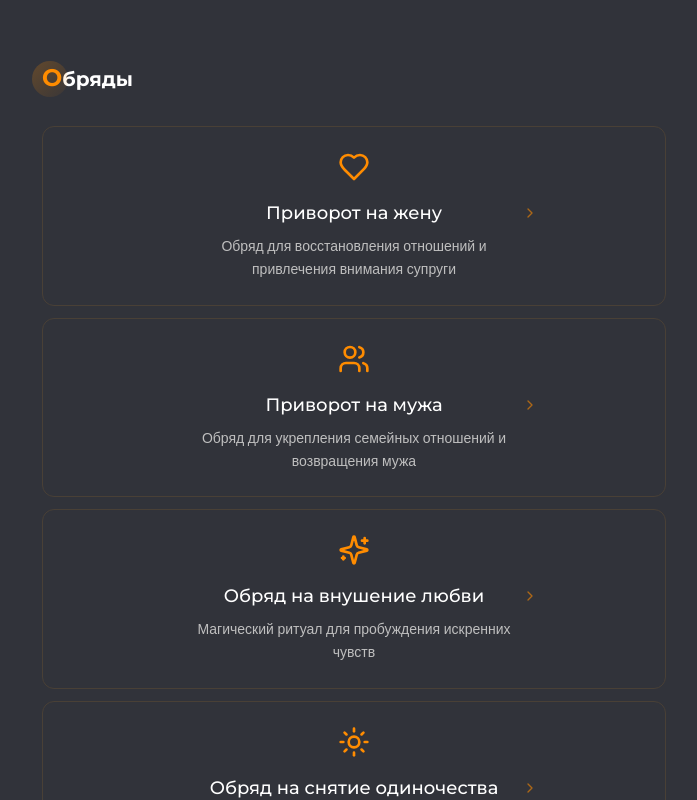
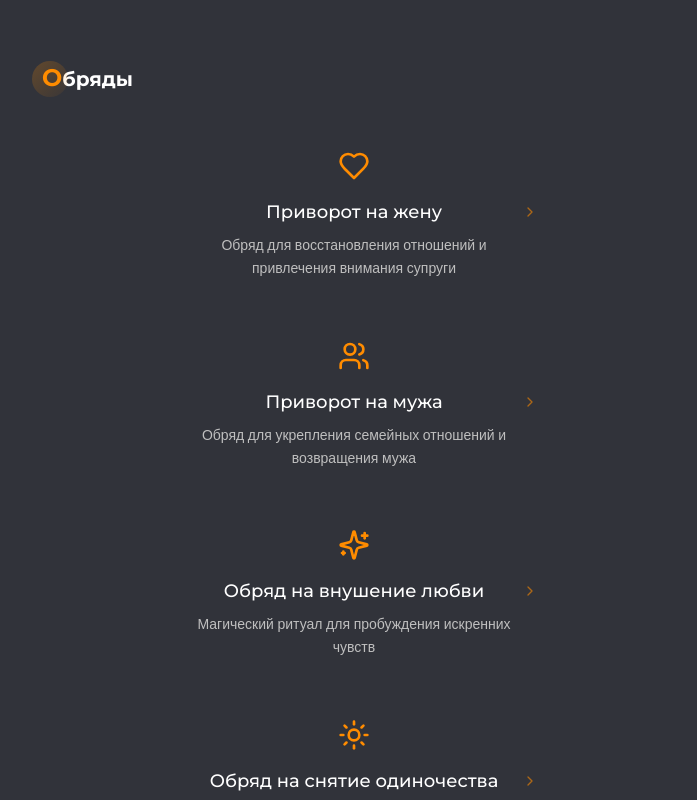
Before and after one commit to pr-poehali-dev/love-spell-website-1, a React (Vite) app: page / in a window 1280 px wide. Shown: the part 2880-3680 px from the top of the page, without its empty margins (286-983 px from the left). Built offline with nearby package versions, Linux system fonts and the light colour scheme.

Commit message:
Обновлена визуализация карточек обряда

```diff
--- a/src/components/RitualsSection.tsx
+++ b/src/components/RitualsSection.tsx
@@ -61,7 +61,7 @@ const ritualCards = [
 
 function RitualCard({ ritual }: { ritual: typeof ritualCards[0] }) {
   return (
-    <div className="group relative p-6 cursor-pointer transition-all duration-300 rounded-lg hover:bg-accent/5 border border-border hover:border-accent/20">
+    <div className="group relative p-6 cursor-pointer transition-all duration-300 rounded-lg hover:bg-accent/5 hover:shadow-md hover:-translate-y-1">
 
       <div className="flex flex-col items-center text-center">
         <div className="mb-4 group-hover:scale-105 transition-transform duration-300">
```
